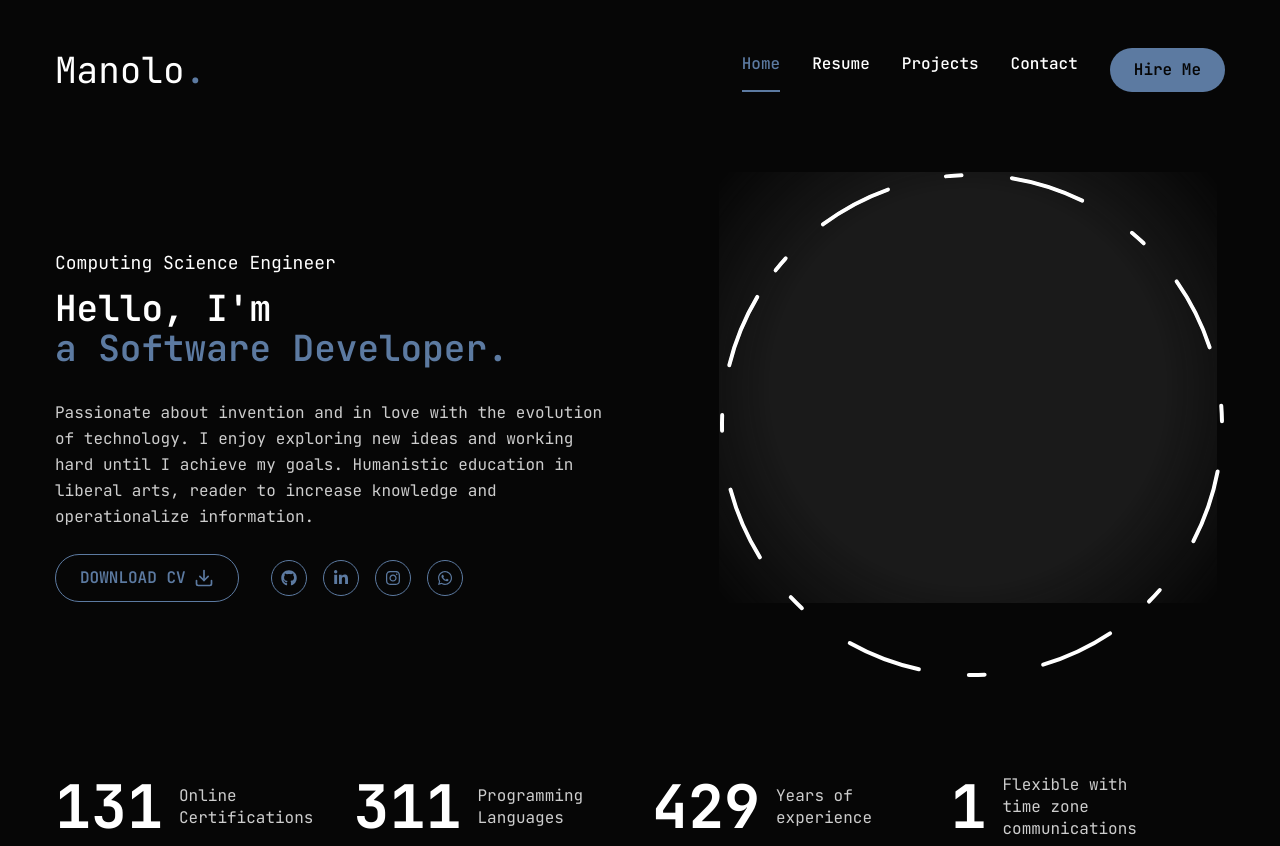
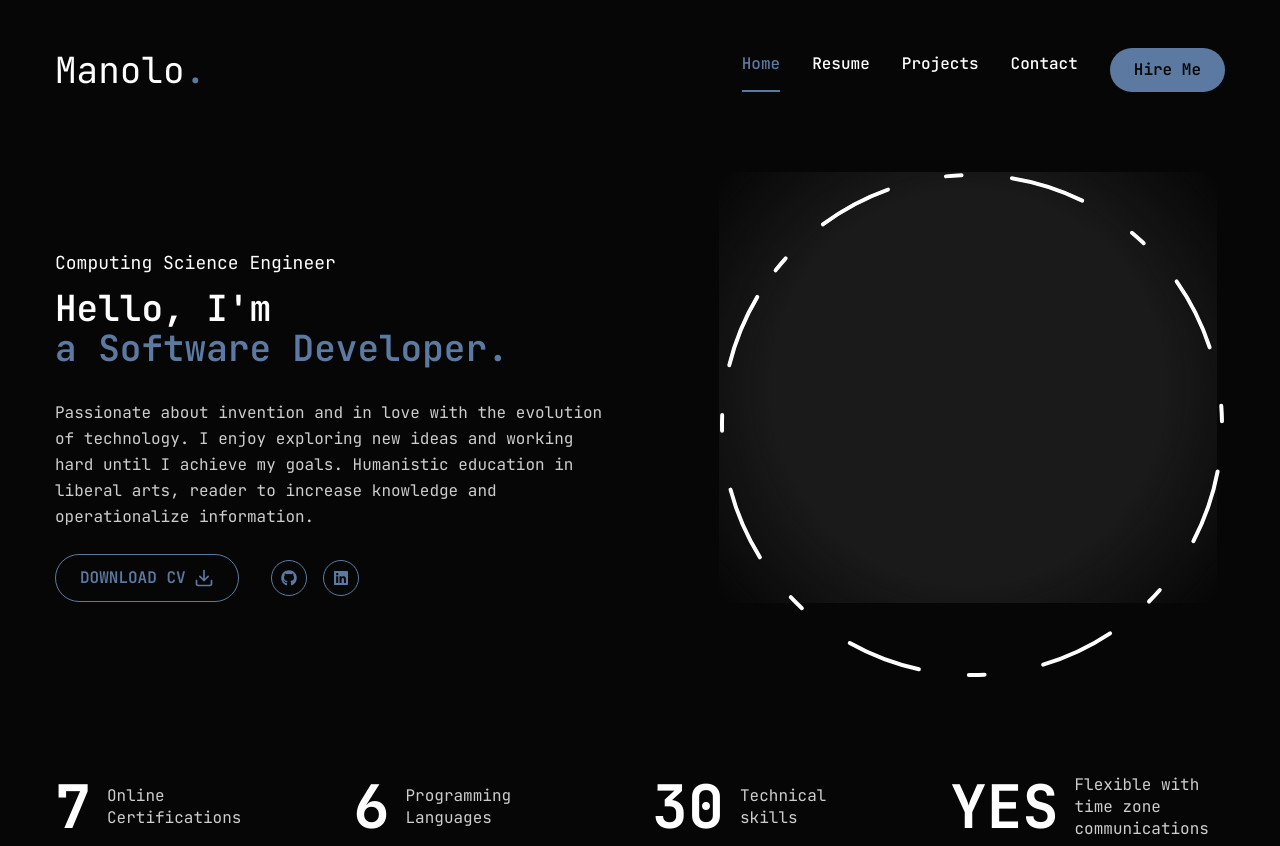
Before and after one commit to stefanoz99/myPortfolio, a Next.js app: page / in a window 1280 px wide. Built offline with nearby package versions, Linux system fonts and the light colour scheme.

Commit message:
Additions

```diff
--- a/app/page.jsx
+++ b/app/page.jsx
@@ -68,7 +68,7 @@ const Home = () => {
             <div className="flex flex-col xl:flex-row items-center gap-8">
               <Button variant="outline" size="md" className="uppercase flex items-center gap-2">
                 <span>Download CV</span>
-                <FiDownload className="text-xl" />
+                <FiDownload className="text-xl" path="/assets/cv/CV.pdf"/>
               </Button>
 
               <div className="mb-8 xl:mb-0">
--- a/app/resume/page.jsx
+++ b/app/resume/page.jsx
@@ -3,17 +3,49 @@ import Image from "next/image";
 
 import {
   FaJs,
-  FaFigma,
+  FaGithub,
   FaDocker,
   FaPython,
   FaJava,
   FaUnity,
+  FaGitAlt,
+  FaPhp,
 } from "react-icons/fa";
 
-import { TbBrandFlutter } from "react-icons/tb";
-import { SiProcessingfoundation, SiCsharp, SiAdobephotoshop, SiAdobeillustrator, SiArduino } from "react-icons/si";
-import { DiMsqlServer } from "react-icons/di";
-import { TiVendorMicrosoft } from "react-icons/ti";
+import {
+  SiProcessingfoundation,
+  SiCplusplus,
+  SiCsharp,
+  SiAdobephotoshop,
+  SiAdobeillustrator,
+  SiArduino,
+  SiMicrosoftexcel,
+  SiMicrosoftword,
+  SiCanva,
+  SiVisualstudiocode,
+  SiAndroidstudio,
+  SiMicrosoftpowerpoint,
+  SiSublimetext,
+  SiXampp,
+  SiVirtualbox,
+  SiAutodeskmaya,
+  SiNotion,
+} from "react-icons/si";
+
+import {
+  TbBrandFlutter,
+  TbAugmentedReality2,
+} from "react-icons/tb";
+
+import {
+  DiMsqlServer,
+  DiVisualstudio,
+} from "react-icons/di";
+
+import {
+  PiVirtualReality
+} from "react-icons/pi";
+
 
 
 //about me data
@@ -180,14 +212,24 @@ const skills = {
   title: 'My Skills',
   description: "mis skills bla bla bla mis skills bla bla bla mis skills bla bla bla mis skills bla bla bla mis skills bla bla bla",
   skillList: [
+    // Lenguajes de Programación
     {
       icon: <FaPython/>,
       name: "Python",
     },
     {
-      icon: <FaUnity/>,
-      name: "Unity",
-    },{
+      icon: <SiCsharp />,
+      name: "C#",
+    },
+    {
+      icon: <SiCplusplus />,
+      name: "C++",
+    },
+    {
+      icon: <FaPhp />,
+      name: "PHP",
+    },
+    {
       icon: <FaJava/>,
       name: "Java",
     },
@@ -195,37 +237,75 @@ const skills = {
       icon: <FaJs/>,
       name: "JavaScript",
     },
+
+    // Tecnologías y Herramientas
+    {
+      icon: <FaUnity/>,
+      name: "Unity",
+    },
     {
       icon: <FaDocker/>,
       name: "Docker",
+    },
+    {
+      icon: <DiMsqlServer />,
+      name: "SQL Server",
+    },
+    {
+      icon: <SiVirtualbox />,
+      name: "Oracle VM VirtualBox",
+    },
+    {
+      icon: <FaGithub />,
+      name: "GitHub",
+    },
+    {
+      icon: <FaGitAlt />,
+      name: "Git",
+    },
+    {
+      icon: <SiXampp />,
+      name: "Xampp",
+    },
+    {
+      icon: <SiProcessingfoundation />,
+      name: "Processing",
     },
     {
       icon: <TbBrandFlutter />,
       name: "Flutter",
     },
     {
-      icon: <SiProcessingfoundation />,
-      name: "Processing",
-    },
-    {
       icon: <SiArduino />,
       name: "Arduino",
     },
     {
-      icon: <SiCsharp />,
-      name: "C#",
+      icon: <SiAutodeskmaya />,
+      name: "Autodesk Maya 3D",
     },
     {
-      icon: <DiMsqlServer />,
-      name: "SQL Server",
+      icon: <SiAndroidstudio />,
+      name: "Android Studio",
     },
     {
-      icon: <TbBrandFlutter />,
-      name: "Flutter",
+      icon: <DiVisualstudio />,
+      name: "Visual Studio",
     },
     {
-      icon: <TiVendorMicrosoft />,
-      name: "Microsoft Office",
+      icon: <SiVisualstudiocode />,
+      name: "Visual Studio Code",
+    },
+    {
+      icon: <SiNotion />,
+      name: "Notion",
+    },
+    {
+      icon: <PiVirtualReality />,
+      name: "Virtual Reality",
+    },
+    {
+      icon: <TbAugmentedReality2 />,
+      name: "Augmented Reality",
     },
     {
       icon: <SiAdobephotoshop />,
@@ -233,12 +313,27 @@ const skills = {
     },
     {
       icon: <SiAdobeillustrator />,
-      name: "Adobe Ilustrator",
+      name: "Adobe Illustrator",
     },
-
-
+    {
+      icon: <SiCanva />,
+      name: "Canva",
+    },
+    {
+      icon: <SiMicrosoftword />,
+      name: "Microsoft Word",
+    },
+    {
+      icon: <SiMicrosoftexcel />,
+      name: "Microsoft Excel",
+    },
+    {
+      icon: <SiMicrosoftpowerpoint />,
+      name: "Microsoft PowerPoint",
+    },
   ]
 };
+
 
 import {Tabs, TabsContent, TabsList, TabsTrigger} from '@/components/ui/tabs';
 import {ScrollArea} from '@/components/ui/scroll-area'
--- a/components/Socials.jsx
+++ b/components/Socials.jsx
@@ -4,18 +4,8 @@ import {FaGithub, FaGithubAlt, FaGithubSquare, FaLinkedinIn, FaLinkedin, Fa, FaI
 
 
 const socials = [
-    {icons: <FaGithub />, path:"" },
-    // {icons: <FaGithubAlt />, path:"" },
-    // {icons: <FaGithubSquare />, path:"" },
-
-    {icons: <FaLinkedinIn />, path:"" },
-    // {icons: <FaLinkedin />, path:"" },
-
-    {icons: <FaInstagram />, path:"" },
-    // {icons: <FaInstagramSquare />, path:"" },
-    {icons: <FaWhatsapp />, path:"" },
-
-
+    {icons: <FaGithub />, path:"https://github.com/manosebas?tab=repositories" },
+    {icons: <FaLinkedin />, path:"" },
 ]
 
 
--- a/components/Stats.jsx
+++ b/components/Stats.jsx
@@ -1,26 +1,25 @@
 "use client";
 
-import CountUp from "react-countup"
+import CountUp from "react-countup";
 
 const stats = [
     {
-        num: 132,
+        num: 7,
         text: "Online Certifications"
     },
     {
-        num: 313,
+        num: 6,
         text: "Programming Languages"
     },
     {
-        num: 432,
-        text: "Years of experience"
+        num: 30,
+        text: "Technical skills"
     },
     {
-        num: 1,
+        num: 'YES',
         text: "Flexible with time zone communications"
     },
 ];
-
 
 const Stats = () => {
   return (
@@ -30,27 +29,32 @@ const Stats = () => {
                 {stats.map((item, index) => {
                     return (
                         <div
-                            className="flex-1 flex gap-4 items-center justify-center xl:justify-start"  key={index}
+                            className="flex-1 flex gap-4 items-center justify-center xl:justify-start" key={index}
                         >
+                            {/* Check if num is a number */}
+                            {typeof item.num === 'number' ? (
                                 <CountUp
                                     end={item.num}
                                     duration={5}
                                     delay={2}
                                     className="text-4xl xl:text-6xl font-bold"
                                 />
+                            ) : (
+                                <span className="text-4xl xl:text-6xl font-bold">{item.num}</span>
+                            )}
+
                             <p className={`${ item.text.length < 15 ? "max-w-[100px]" : "max-w-[150px]" }
                             leading-snug text-white/80
                             `}>
                                 {item.text}
                             </p>
-
                         </div>
                     );
                 })}
             </div>
         </div>
     </section>
-  )
+  );
 }
 
-export default Stats
+export default Stats;
```
Also changed, not shown: 1 other file (tests, documents, lock files or other folders). Lines whose indentation alone changed are shown as unchanged.
